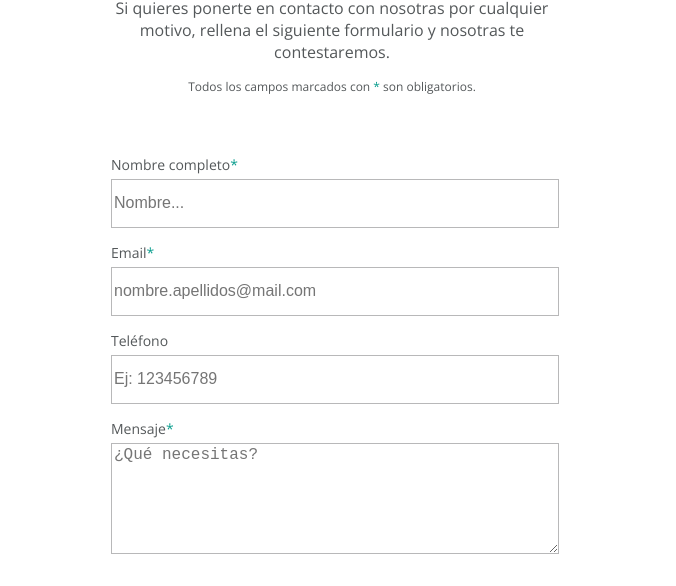
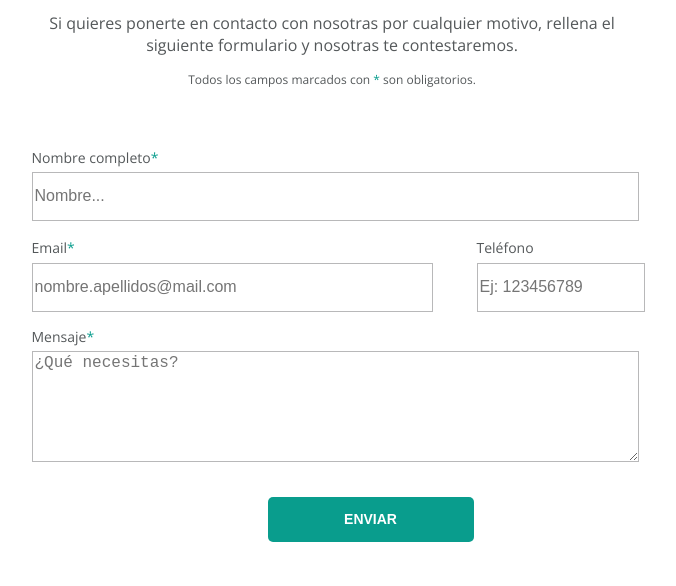
Before and after one commit to Adalab/d-s1-code-chop, a plain HTML site: page contacto.html in a window 1280 px wide. Shown: the part 573-1159 px from the top of the page, without its empty margins (308-984 px from the left). Drawn offline with nearby package versions, Linux system fonts and the light colour scheme.

Commit message:
change contact.html change form css desktop

```diff
--- a/contacto.html
+++ b/contacto.html
@@ -41,13 +41,19 @@
 
           <form action="/signup" method="post">
             <label class="text labeltext1" for="nombre">Nombre completo<span>*</span></label>
-              <input class="text insidebox1" placeholder="Nombre..." id="nombre" type="text" name="nombre">
-            <label class="text labeltext2" for="mail">Email<span>*</span></label>
-              <input class="text insidebox2" placeholder="nombre.apellidos@mail.com" id="mail" type="email" name="mail">
-              <label class="text labeltext3" for="telephone">Teléfono</label>
-                <input class="text insidebox3" placeholder="Ej: 123456789" id="telephone" type="tel" name="telephone">
+              <input class="text insidebox1" placeholder="Nombre..." id="nombre" type="text" name="nombre" required>
+            <div class="cajasjuntas">
+              <div class="cajaformulario2">
+                <label class="text labeltext2" for="mail">Email<span>*</span></label>
+                  <input class="text insidebox2" placeholder="nombre.apellidos@mail.com" id="mail" type="email" name="mail" required>
+                </div>
+              <div class="cajaformulario3">
+                <label class="text labeltext3" for="telephone">Teléfono</label>
+                  <input class="text insidebox3" placeholder="Ej: 123456789" id="telephone" type="tel" name="telephone">
+                </div>
+              </div>
               <label class="text labeltext4" for="message">Mensaje<span>*</span></label>
-                <textarea class="text insidebox4" placeholder="¿Qué necesitas?" id="message"name="comments" rows="8" cols="20"></textarea>
+                <textarea class="text insidebox4" placeholder="¿Qué necesitas?" id="message"name="comments" rows="8" cols="20" required></textarea>
             <input class="send" type="submit" value="ENVIAR">
           </form>
 
--- a/scss/main.scss
+++ b/scss/main.scss
@@ -452,6 +452,10 @@ padding-bottom: 60px;
     display: flex;
     flex-direction: column;
   }
+    @media all and (min-width:1200px){
+      width: 601px;
+      padding-top: 45px;
+    }
 }
 
 .contact-title{
@@ -483,7 +487,11 @@ span{
   font-size: 14px;
   display: block;
   text-align: left;
-
+}
+@media all and (min-width:1200px){
+  .labeltext2, .labeltext3{
+    display: inline-block;
+  }
 }
 
 .insidebox1, .insidebox2, .insidebox3, .insidebox4{
@@ -493,9 +501,32 @@ span{
   margin-bottom: 15px;
   border: 1px solid #b8b8b9;
 }
+@media all and (min-width:1200px){
+  .insidebox2, .insidebox3{
+    display: flex;
+    flex-direction: row;
+  }
+  .insidebox2{
+    width: 395px;
+    margin-right: 44px;
+  }
+  .insidebox3{
+    width: 162px;
+
+  }
+}
+@media all and (min-width:1200px){
+  .cajaformulario2, .cajaformulario3{
+    display: inline-block;
+  }
+  .cajasjuntas{
+    display: flex;
+  }
+}
 .insidebox4{
   height: 105px;
 }
+
 .send{
 display: block;
 font-size: 14px;
@@ -515,4 +546,9 @@ text-align: center;
     position: relative;
     left: 236px;
   }
+  @media all and (min-width:1200px){
+    margin-bottom: 120px;
+    position: relative;
+    left: 395;
+  }
 }
```
Also changed, not shown: css/main.css, 1 other file.
